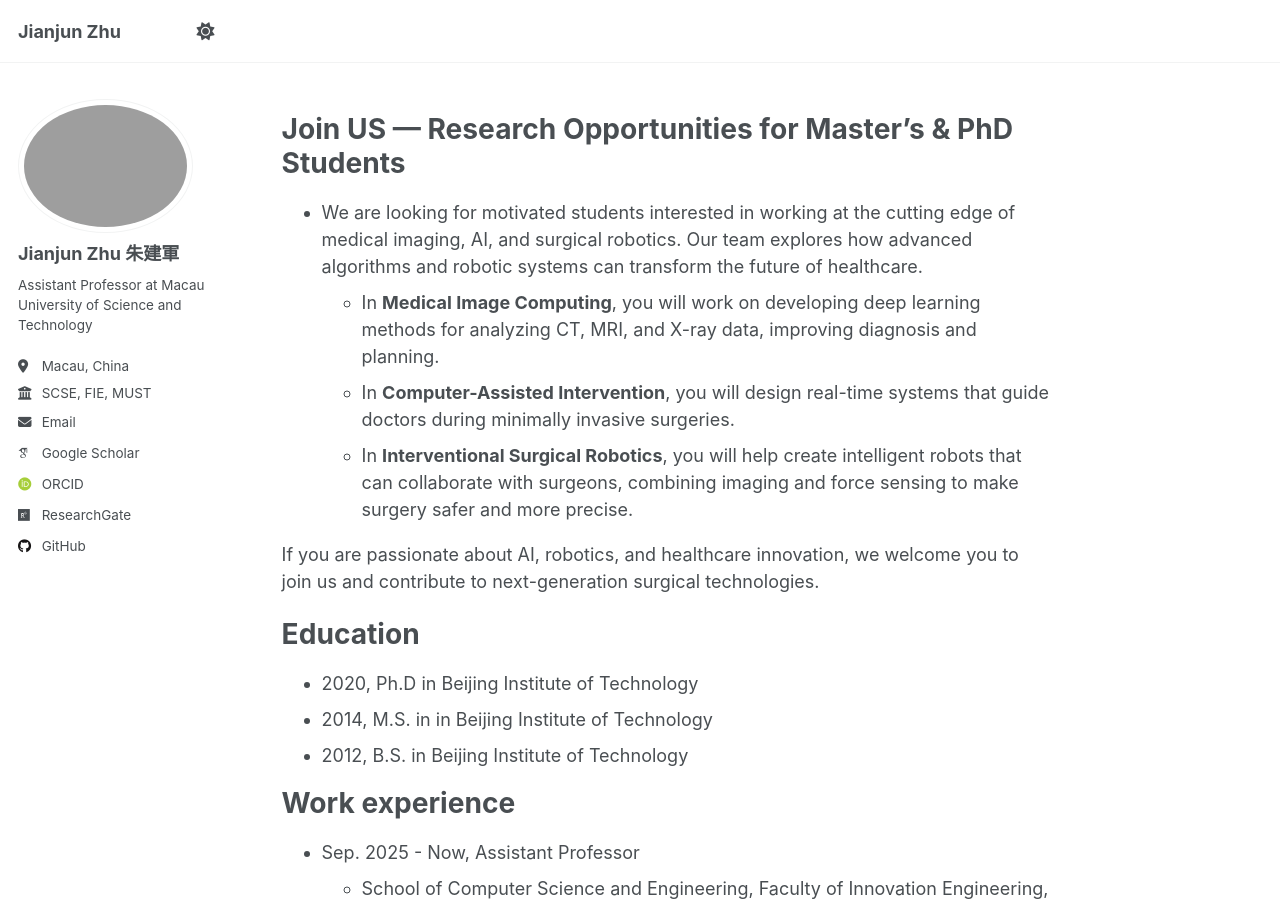
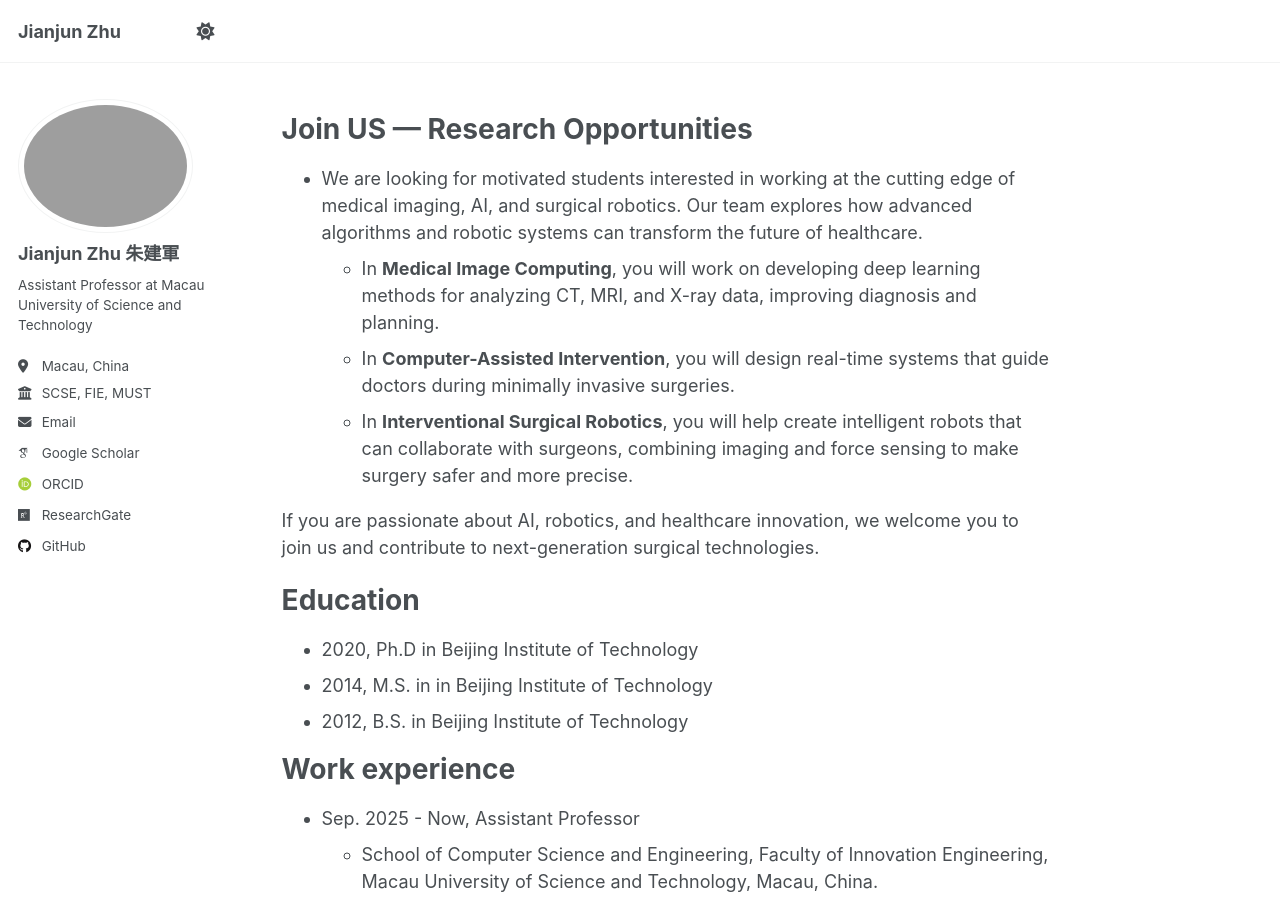
Before and after one commit to JianjunZhu/JianjunZhu.github.io, a Jekyll site: the page built from _pages/about.md, in a window 1280 px wide and 900 px high. Built offline with Jekyll 4.4.1, drawn with Linux system fonts in a browser that asks for light colours; some web fonts are replaced; a script that is not in the unit is left out.

Commit message:
Update about.md

```diff
--- a/_pages/about.md
+++ b/_pages/about.md
@@ -9,9 +9,8 @@ redirect_from:
 
 {% include base_path %}
 
-Join US — Research Opportunities for Master’s & PhD Students
+Join US — Research Opportunities
 ======
-
 - We are looking for motivated students interested in working at the cutting edge of medical imaging, AI, and surgical robotics. Our team explores how advanced algorithms and robotic systems can transform the future of healthcare.
 	- In **Medical Image Computing**, you will work on developing deep learning methods for analyzing CT, MRI, and X-ray data, improving diagnosis and planning.
 	- In **Computer-Assisted Intervention**, you will design real-time systems that guide doctors during minimally invasive surgeries.
```
